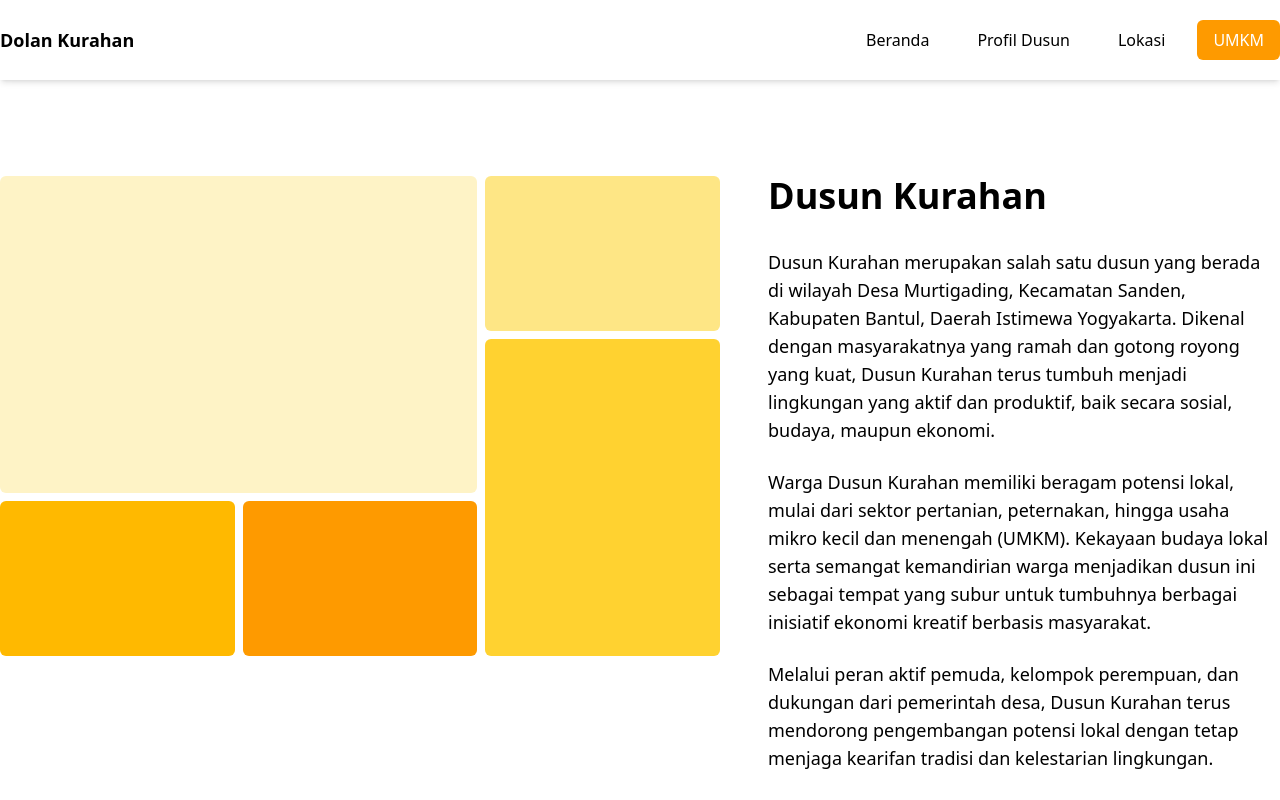
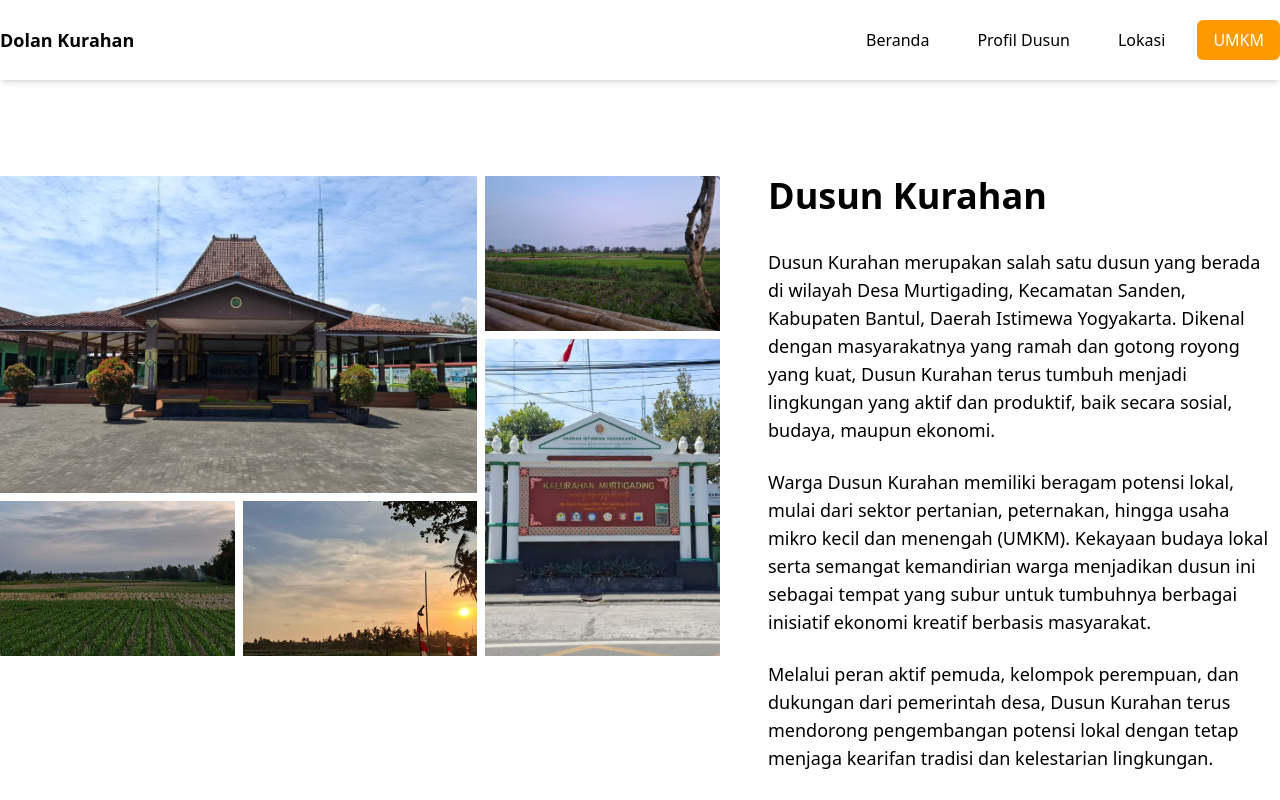
Before and after one commit to yusavaa/DolanKurahan, a plain HTML site: page profil-dusun.html in a window 1280 px wide. Shown: the top 800 px of the page. Drawn offline with nearby package versions, Linux system fonts and the light colour scheme.

Commit message:
finishing dan penambahan data

```diff
--- a/profil-dusun.html
+++ b/profil-dusun.html
@@ -81,13 +81,33 @@
         <div
           class="grid grid-cols-1 md:grid-cols-3 md:grid-rows-3 gap-2 h-[50rem] md:h-[30rem]"
         >
-          <div
-            class="bg-amber-100 md:col-span-2 md:row-span-2 rounded-md"
-          ></div>
-          <div class="bg-amber-200 rounded-md"></div>
-          <div class="bg-amber-300 md:row-span-2 rounded-md"></div>
-          <div class="hidden md:flex bg-amber-400 rounded-md"></div>
-          <div class="hidden md:flex bg-amber-500 rounded-md"></div>
+          <div class="bg-amber-100 md:col-span-2 md:row-span-2 rounded-md">
+            <img
+              src="image/kantor_kelurahan.jpeg"
+              class="h-full w-full object-cover"
+            />
+          </div>
+          <div class="bg-amber-200 rounded-md">
+            <img
+              src="image/pertanian2.jpeg"
+              class="h-full w-full object-cover"
+            />
+          </div>
+          <div class="bg-amber-300 md:row-span-2 rounded-md">
+            <img
+              src="image/kantor_kelurahan2.jpeg"
+              class="h-full w-full object-cover"
+            />
+          </div>
+          <div class="hidden md:flex bg-amber-400 rounded-md">
+            <img
+              src="image/pertanian.jpeg"
+              class="h-full w-full object-cover"
+            />
+          </div>
+          <div class="hidden md:flex bg-amber-500 rounded-md">
+            <img src="image/sunset.jpeg" class="h-full w-full object-cover" />
+          </div>
         </div>
         <div>
           <h2 class="font-bold text-3xl md:text-4xl mb-8">Dusun Kurahan</h2>
```
Also changed, not shown: index.html (+18 -7 lines), image/kantor_kelurahan.jpeg (added), image/kantor_kelurahan2.jpeg (added), image/pertanian.jpeg (added), image/pertanian2.jpeg (added), image/sunset.jpeg (added), image/umkm1.jpeg (added), image/umkm2.jpeg (added), image/umkm3.jpeg (added), image/umkm4.jpeg (added).
